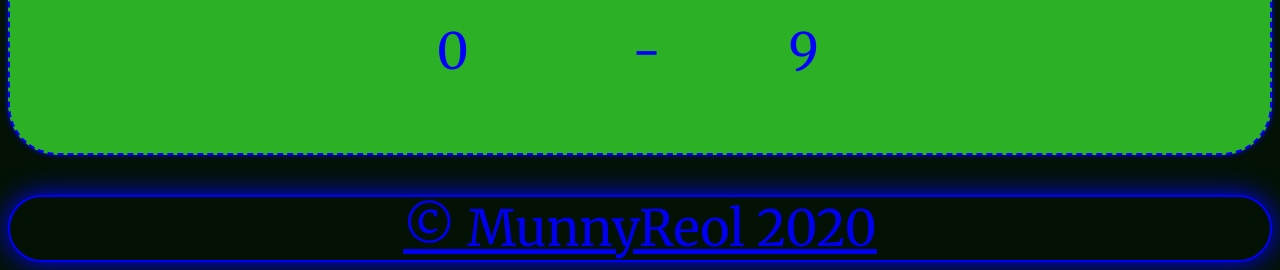
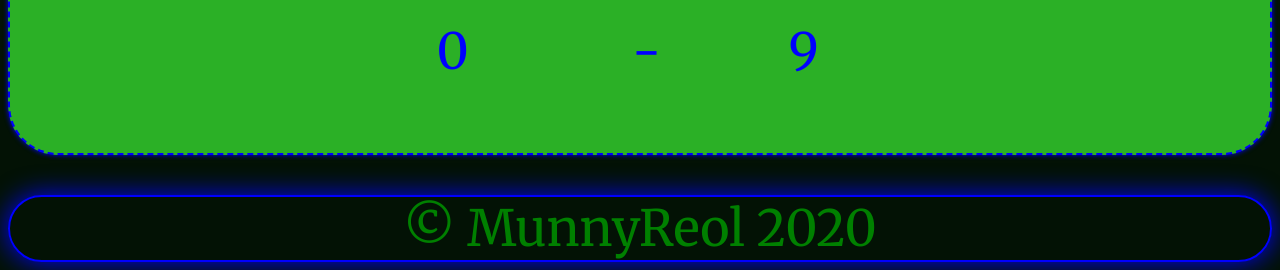
Before and after one commit to MunnyReol/munnyreol.github.io, a PHP site: page /assamese-song in a window 1280 px wide. Shown: the part 1417-1687 px from the top of the page. Run offline with PHP 8.4, Linux system fonts and the light colour scheme.

Commit message:
Update style.css

```diff
--- a/assamese-song/style.css
+++ b/assamese-song/style.css
@@ -73,3 +73,7 @@ hr{
     border-radius:100px;
     box-shadow:0 0 5px red;
 }
+a{
+text-decoration: none;
+color: green;
+}
```
